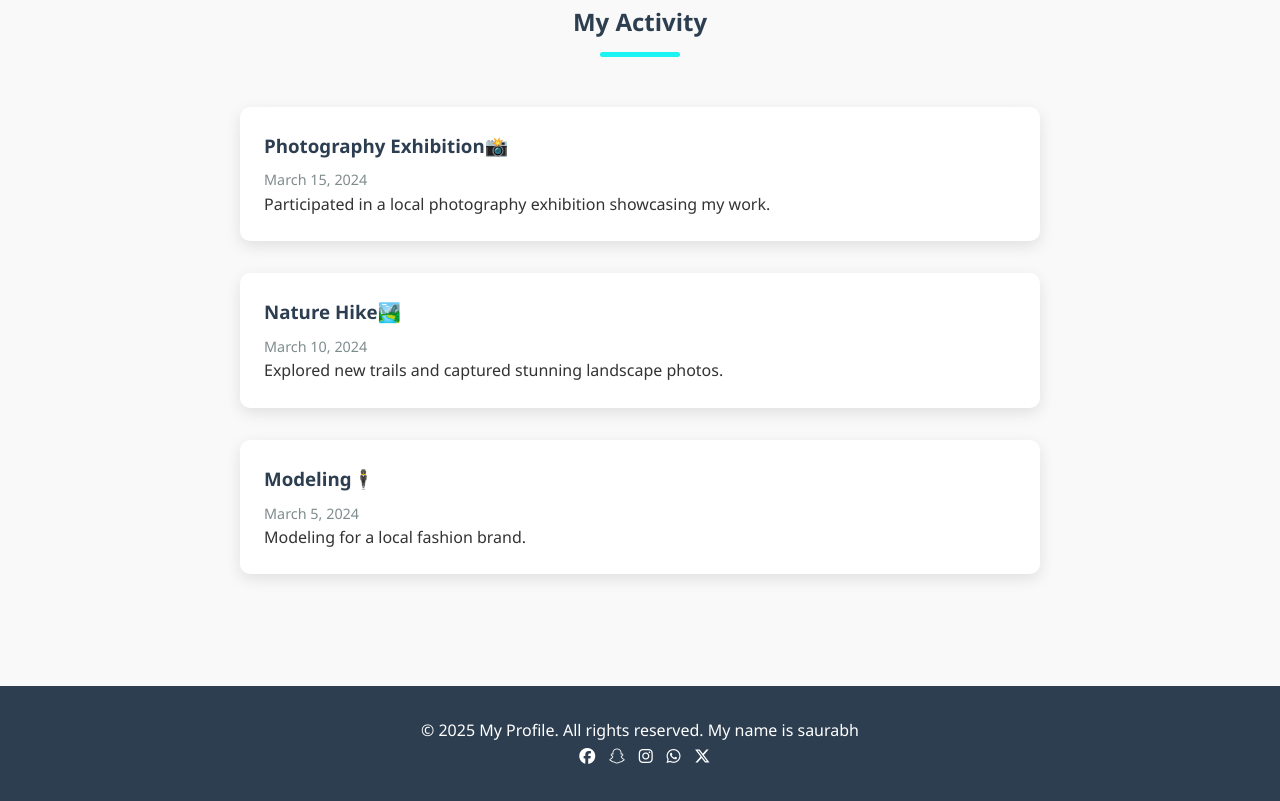
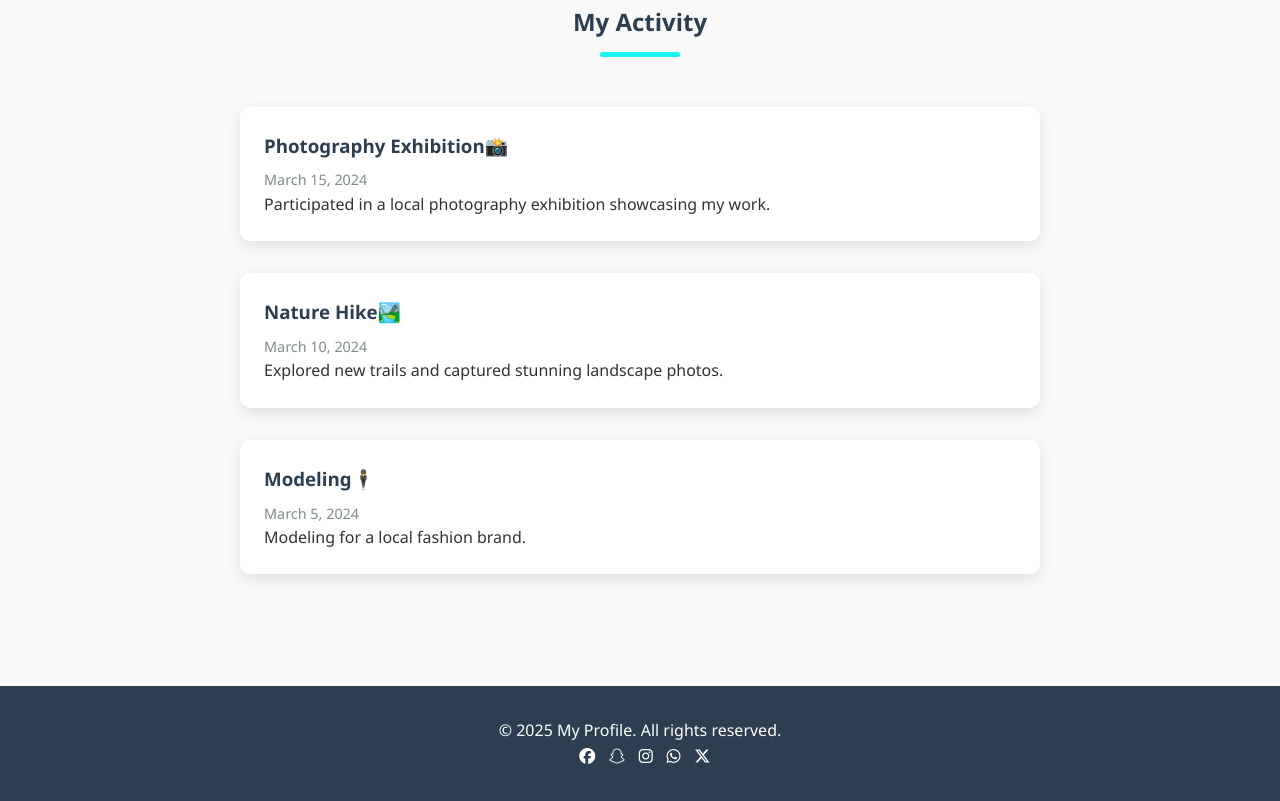
Before and after one commit to saurabhsharma3089/saurabh3089, a plain HTML site: page index.html in a window 1280 px wide. Shown: the part 4363-5164 px from the top of the page. Drawn offline with Linux system fonts and the light colour scheme.

Commit message:
delete update

```diff
--- a/index.html
+++ b/index.html
@@ -102,7 +102,6 @@
     <footer>
         <div class="footer-content">
             <p>&copy; 2025 My Profile. All rights reserved.
-                My name is saurabh
             </p>
             <a href="https://www.facebook.com/Saurabhsharma3089"><i class="fab fa-facebook"></i></a>
             <a href="https://t.snapchat.com/KB5feTd3"><i class="fab fa-snapchat"></i></a>
```
